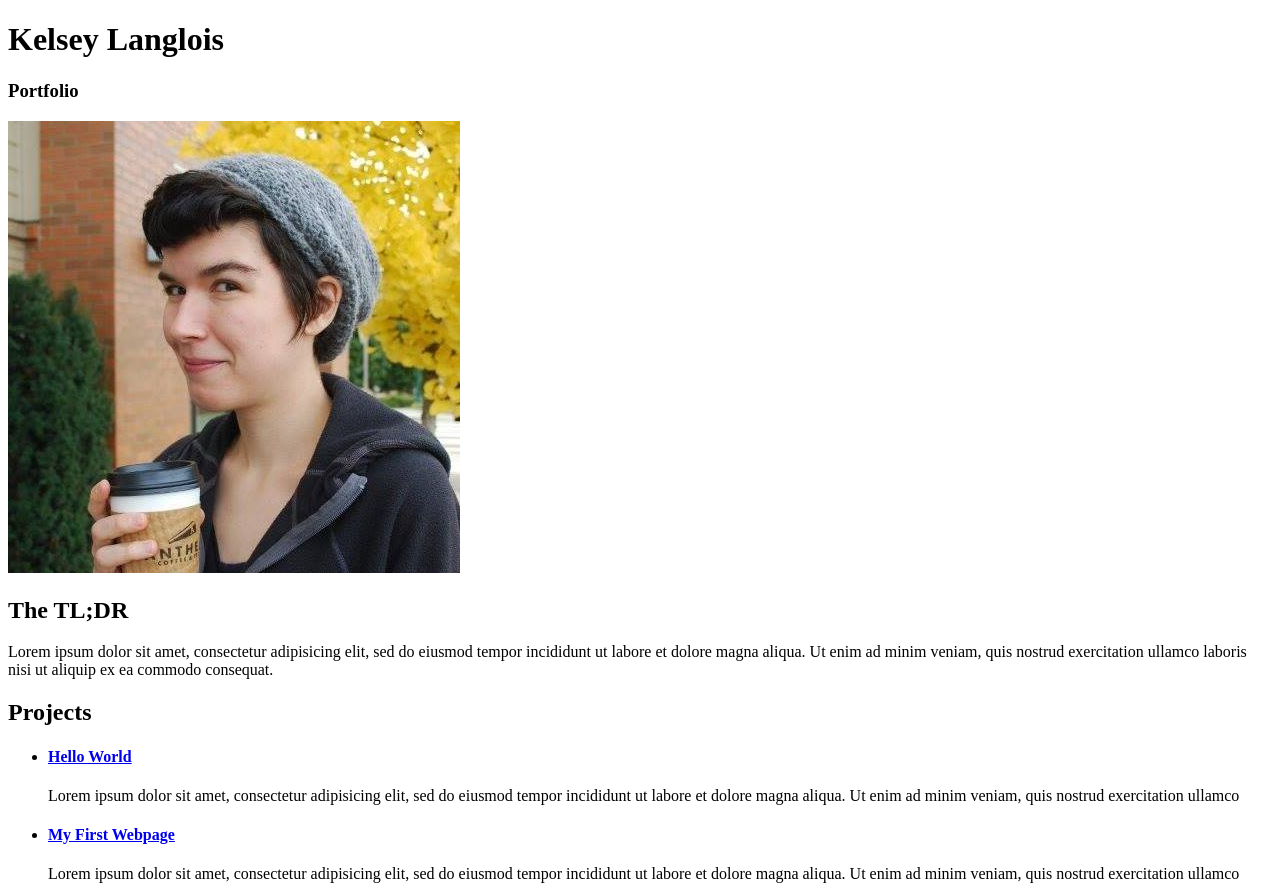
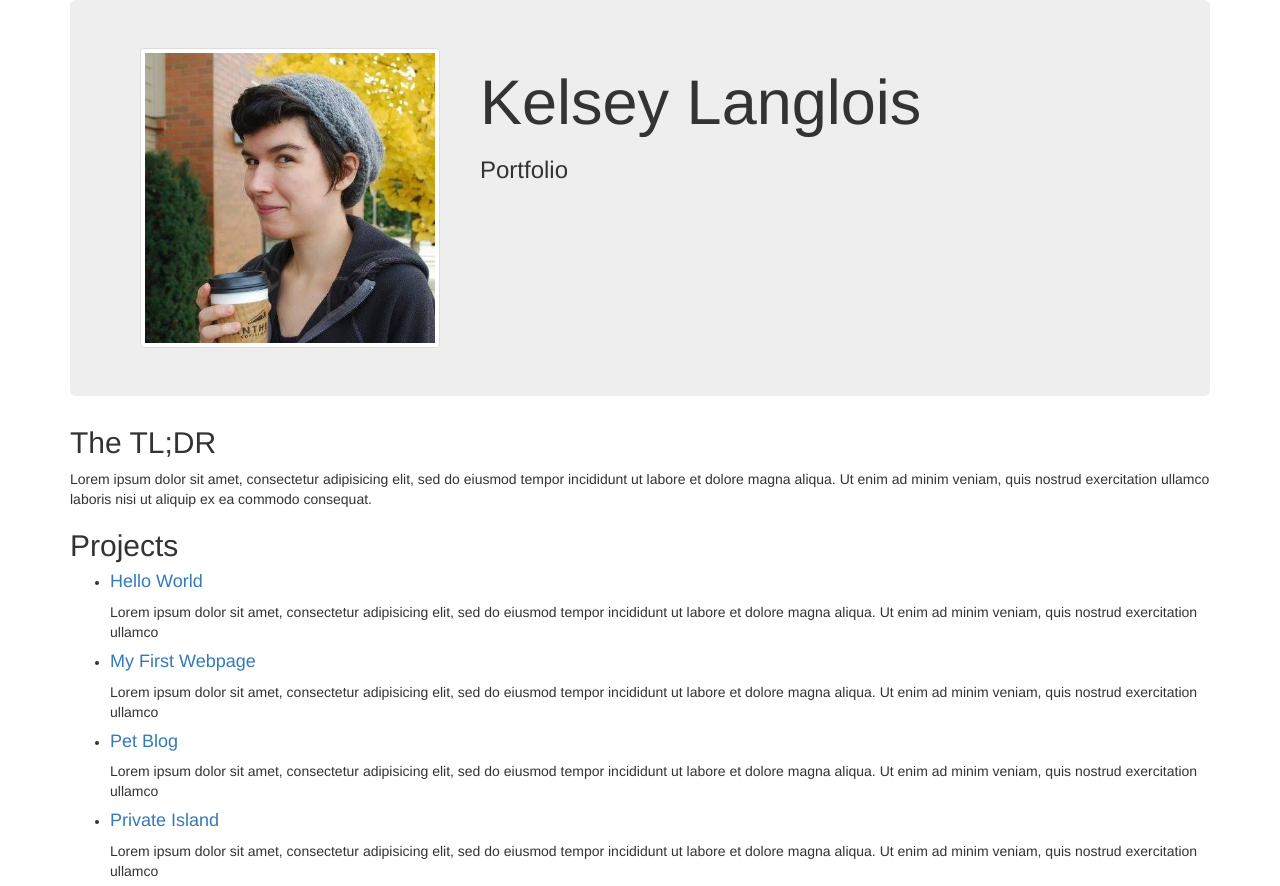
Before and after one commit to langlk/portfolio, a plain HTML site: page index.html in a window 1280 px wide. Shown: the top 886 px of the page. Drawn offline with nearby package versions, Linux system fonts and the light colour scheme.

Commit message:
Add basic Bootstrap styling and jumbotron heading

```diff
--- /dev/null
+++ b/css/styles.css
@@ -0,0 +1,17 @@
+.jumbotron .col-sm-4 {
+  text-align: center;
+}
+
+.jumbotron img {
+  width: 300px;
+}
+
+img.img-responsive {
+  vertical-align: center;
+}
+
+@media screen and (max-width: 768px) {
+  .jumbotron {
+    text-align: center;
+  }
+}
--- a/index.html
+++ b/index.html
@@ -1,13 +1,25 @@
 <!DOCTYPE html>
 <html>
   <head>
+    <link rel="stylesheet" href="https://maxcdn.bootstrapcdn.com/bootstrap/3.3.7/css/bootstrap.min.css" integrity="sha384-BVYiiSIFeK1dGmJRAkycuHAHRg32OmUcww7on3RYdg4Va+PmSTsz/K68vbdEjh4u" crossorigin="anonymous">
+    <link href="css/styles.css" rel="stylesheet" type="text/css">
     <title>Kelsey Langlois</title>
   </head>
   <body>
+    <div class="container">
+
+      <div class="jumbotron">
+        <div class="row">
+          <div class="col-sm-4">
+            <img class="img-responsive img-thumbnail" src="images/profile.jpg" alt="A picture of me">
+          </div>
+
+          <div class="col-sm-8">
             <h1>Kelsey Langlois</h1>
             <h3>Portfolio</h3>
-
-    <img src="images/profile.jpg" alt="A picture of me">
+          </div>
+        </div>
+      </div>
 
       <h2>The TL;DR</h2>
       <p>Lorem ipsum dolor sit amet, consectetur adipisicing elit, sed do eiusmod tempor incididunt ut labore et dolore magna aliqua. Ut enim ad minim veniam, quis nostrud exercitation ullamco laboris nisi ut aliquip ex ea commodo consequat.</p>
@@ -101,5 +113,6 @@
 
       <h3>Other Stuff</h3>
       <p>Lorem ipsum dolor sit amet, consectetur adipisicing elit, sed do eiusmod tempor incididunt ut labore et dolore magna aliqua. Ut enim ad minim veniam, quis nostrud exercitation ullamco laboris nisi ut aliquip ex ea commodo consequat. Duis aute irure dolor in reprehenderit in voluptate velit esse cillum dolore eu fugiat nulla pariatur. Excepteur sint</p>
+    </div>
   </body>
 </html>
```
Lines whose indentation alone changed are shown as unchanged.
